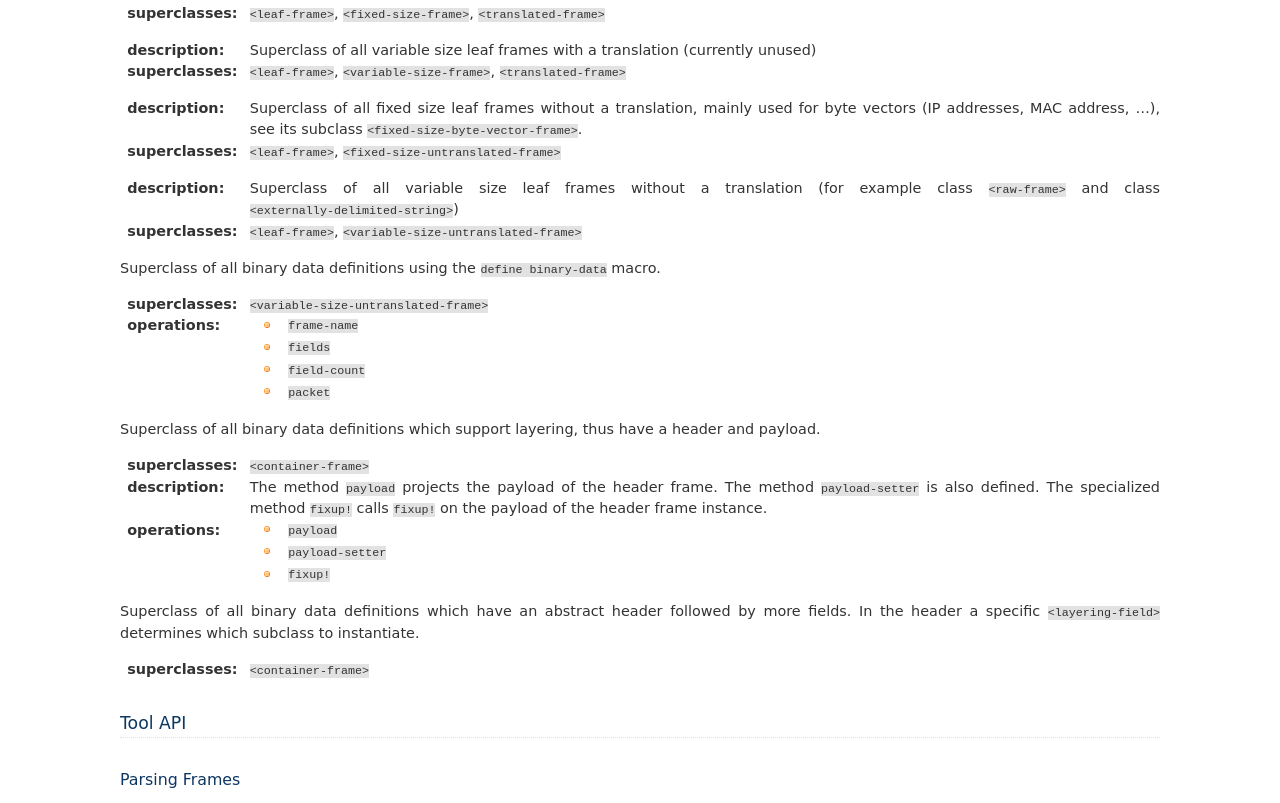
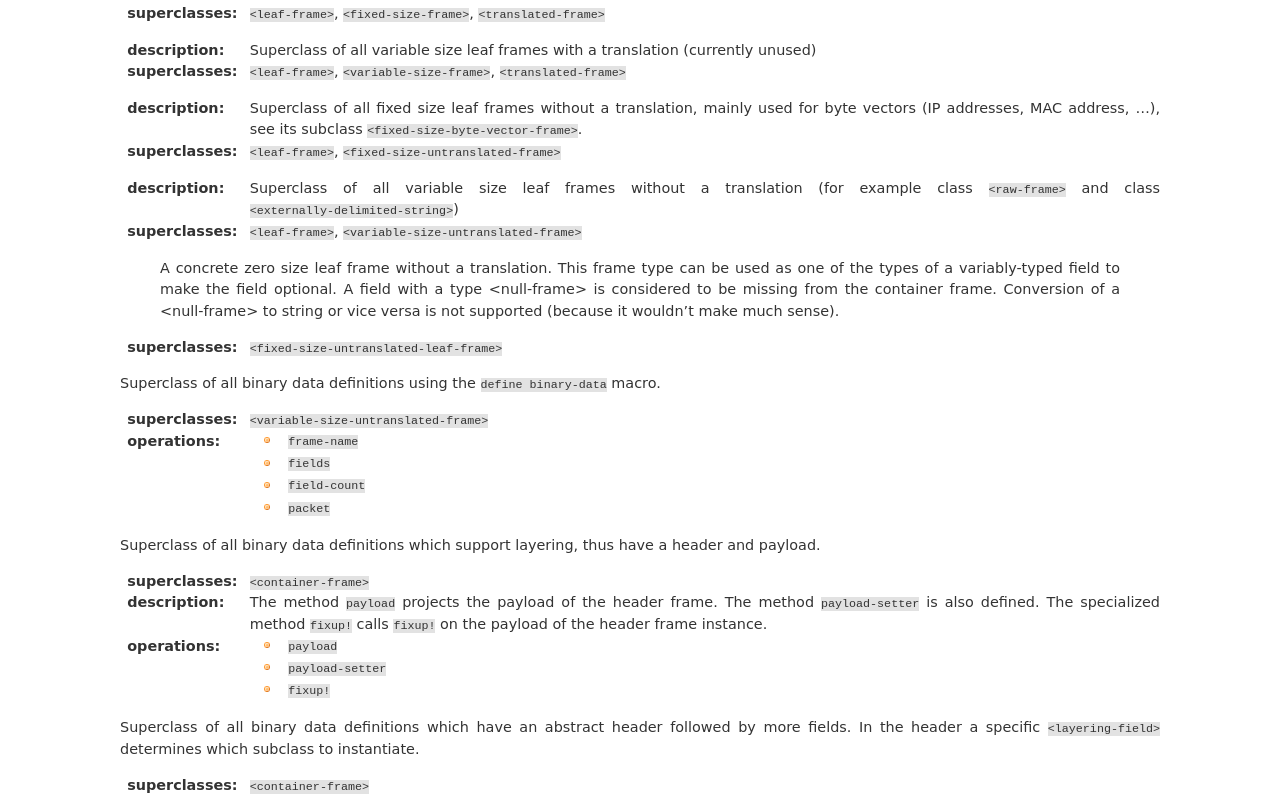
Before and after one commit to dylan-lang/binary-data, a Sphinx documentation site: the page built from documentation/source/reference.rst, in a window 1280 px wide and 900 px high, scrolled down 1217 px, cut to the strip 0-803 px from the top of the window. Built offline with Sphinx 7.4.7, drawn with Linux system fonts in a browser that asks for light colours; cross-references to code outside the pages are shown as plain code.

Commit message:
Implement <null-frame> frame type.

```diff
--- a/documentation/source/reference.rst
+++ b/documentation/source/reference.rst
@@ -158,6 +158,17 @@ defined (there might be need for other combinations in the future).
       :class:`<externally-delimited-string>`)
 
    :superclasses: :class:`<leaf-frame>`, :class:`<variable-size-untranslated-frame>`
+
+.. class:: <null-frame>
+   :description:
+
+      A concrete zero size leaf frame without a translation. This frame type
+      can be used as one of the types of a variably-typed field to make the
+      field optional. A field with a type <null-frame> is considered to be
+      missing from the container frame. Conversion of a <null-frame> to string
+      or vice versa is not supported (because it wouldn't make much sense).
+
+   :superclasses: :class:`<fixed-size-untranslated-leaf-frame>`
 
 .. class:: <container-frame>
    :abstract:
--- a/documentation/source/usage.rst
+++ b/documentation/source/usage.rst
@@ -91,6 +91,7 @@ untranslated. Examples are:
 .. hlist::
 
    * :class:`<raw-frame>` has a variable size and no translation
+   * :class:`<null-frame>` has a zero size and no translation
    * :class:`<fixed-size-byte-vector-frame>` (e.g. an IPv4 address) has a fixed size and no translation
    * :class:`<2byte-big-endian-unsigned-integer>` has a fixed size of 16 bits, and its translation is a Dylan :drm:`<integer>`.
 
@@ -346,6 +347,10 @@ object.
                        3 => <null-frame>;
                      end;
 
+Note that whenever the actual type of a variably-typed field resolves to the
+<null-frame> type it means that the field is completely missing from the
+container frame.
+
 Layering
 --------
 
```
Also changed, not shown: 2 other files.
